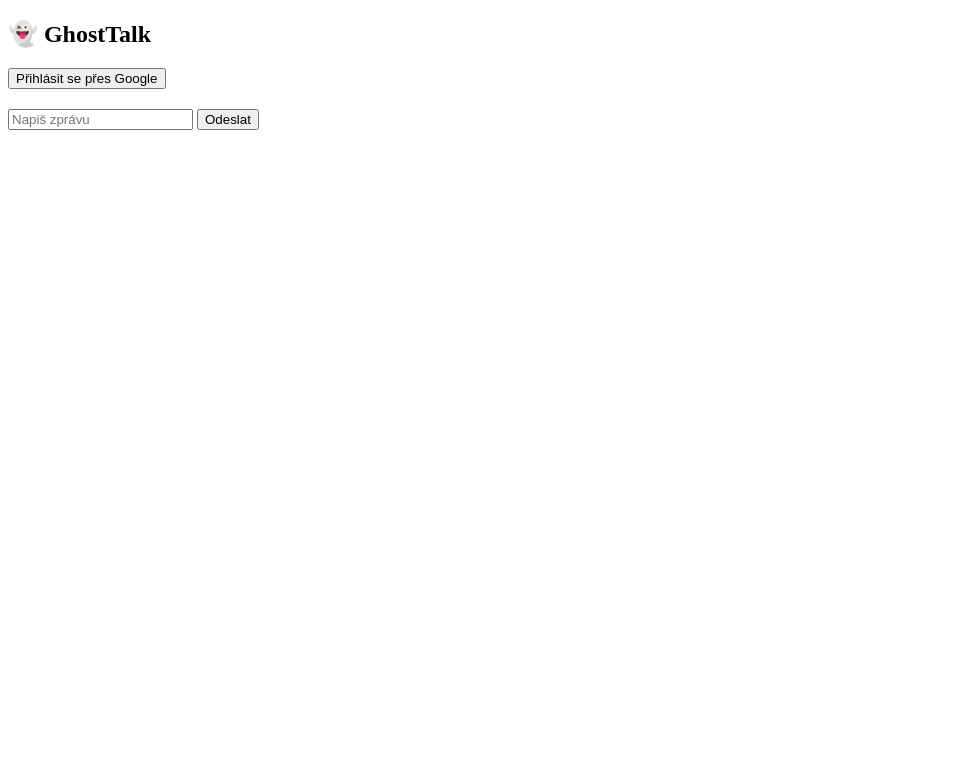
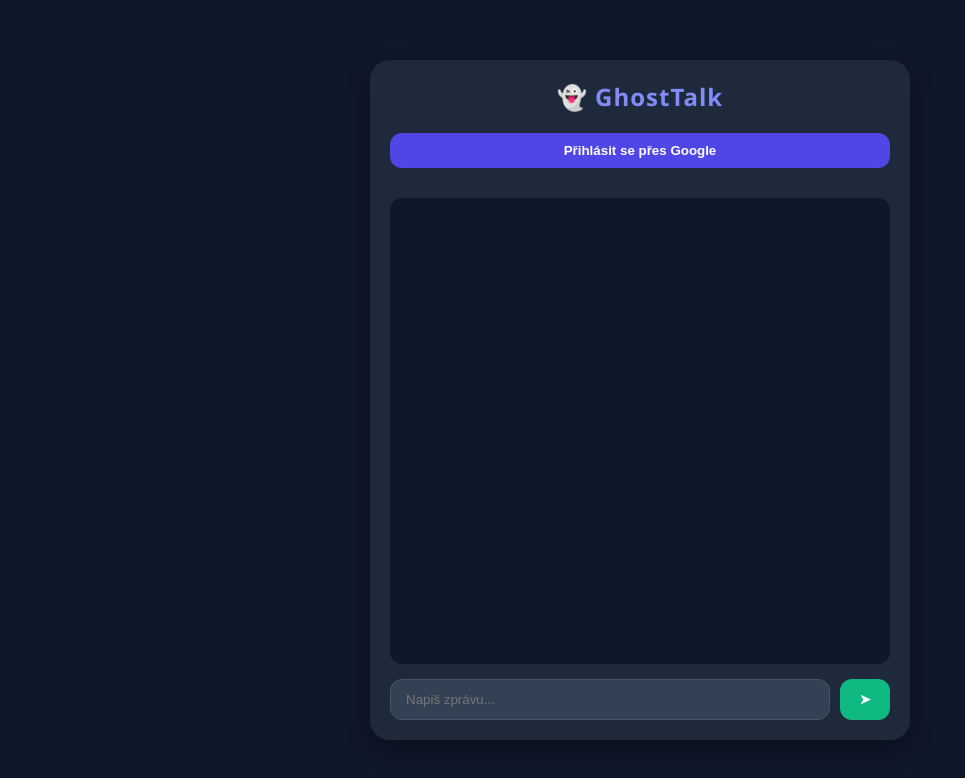
Before and after one commit to Ghost-Talk/APP, a plain HTML site: page index.html in a window 1280 px wide. Shown: the whole page, without its empty margins (0-965 px from the left). Drawn offline with Linux system fonts and the light colour scheme; no server answers.

Commit message:
Update index.html

```diff
--- a/index.html
+++ b/index.html
@@ -1,25 +1,159 @@
 <!DOCTYPE html>
-<html>
+<html lang="cs">
 <head>
-  <title>GhostTalk</title>
+  <meta charset="UTF-8">
+  <meta name="viewport" content="width=device-width, initial-scale=1.0">
+  <title>GhostTalk 👻</title>
+  <style>
+    /* Moderní CSS Reset a Font */
+    body {
+      font-family: 'Segoe UI', Roboto, Helvetica, Arial, sans-serif;
+      background-color: #0f172a; /* Tmavě modré pozadí */
+      color: #f8fafc;
+      display: flex;
+      flex-direction: column;
+      align-items: center;
+      justify-content: center;
+      min-height: 100vh;
+      margin: 0;
+    }
+
+    /* Kontejner chatu */
+    .chat-container {
+      width: 90%;
+      max-width: 500px;
+      background: #1e293b;
+      border-radius: 20px;
+      box-shadow: 0 10px 25px rgba(0,0,0,0.3);
+      padding: 20px;
+      display: flex;
+      flex-direction: column;
+      height: 80vh;
+    }
+
+    h2 {
+      text-align: center;
+      margin-top: 0;
+      color: #818cf8; /* Hezká fialovo-modrá */
+      letter-spacing: 1px;
+    }
+
+    /* Tlačítko přihlášení */
+    .login-btn {
+      background: #4f46e5;
+      color: white;
+      border: none;
+      padding: 10px 20px;
+      border-radius: 12px;
+      cursor: pointer;
+      font-weight: bold;
+      transition: transform 0.2s, background 0.3s;
+      margin-bottom: 15px;
+    }
+
+    .login-btn:hover {
+      background: #4338ca;
+      transform: scale(1.02);
+    }
+
+    /* Seznam zpráv */
+    #chat {
+      flex-grow: 1;
+      overflow-y: auto;
+      margin: 15px 0;
+      padding: 10px;
+      background: #0f172a;
+      border-radius: 12px;
+      display: flex;
+      flex-direction: column;
+      gap: 10px;
+    }
+
+    /* Styl bublin */
+    .message-bubble {
+      background: #334155;
+      padding: 8px 15px;
+      border-radius: 15px;
+      border-bottom-left-radius: 2px;
+      max-width: 85%;
+      align-self: flex-start;
+      animation: fadeIn 0.3s ease;
+    }
+
+    .message-bubble b {
+      display: block;
+      font-size: 0.8rem;
+      color: #818cf8;
+      margin-bottom: 3px;
+    }
+
+    /* Vstupní pole a odesílání */
+    .input-group {
+      display: flex;
+      gap: 10px;
+    }
+
+    input {
+      flex-grow: 1;
+      background: #334155;
+      border: 1px solid #475569;
+      color: white;
+      padding: 12px 15px;
+      border-radius: 12px;
+      outline: none;
+    }
+
+    input:focus {
+      border-color: #818cf8;
+    }
+
+    .send-btn {
+      background: #10b981; /* Zelená */
+      color: white;
+      border: none;
+      width: 50px;
+      border-radius: 12px;
+      cursor: pointer;
+      font-weight: bold;
+      transition: 0.3s;
+    }
+
+    .send-btn:hover {
+      background: #059669;
+    }
+
+    /* Animace */
+    @keyframes fadeIn {
+      from { opacity: 0; transform: translateY(5px); }
+      to { opacity: 1; transform: translateY(0); }
+    }
+
+    /* Custom Scrollbar */
+    #chat::-webkit-scrollbar { width: 5px; }
+    #chat::-webkit-scrollbar-thumb { background: #475569; border-radius: 10px; }
+  </style>
 </head>
 <body>
 
-<h2>👻 GhostTalk</h2>
+<div class="chat-container">
+  <h2>👻 GhostTalk</h2>
 
-<button onclick="login()">Přihlásit se přes Google</button>
+  <button class="login-btn" onclick="login()">Přihlásit se přes Google</button>
 
-<div id="chat" style="margin-top:20px;"></div>
+  <div id="chat">
+    </div>
 
-<input id="messageInput" placeholder="Napiš zprávu">
-<button onclick="sendMessage()">Odeslat</button>
+  <div class="input-group">
+    <input id="messageInput" placeholder="Napiš zprávu...">
+    <button class="send-btn" onclick="sendMessage()">➤</button>
+  </div>
+</div>
 
 <script type="module">
   import { initializeApp } from "https://www.gstatic.com/firebasejs/10.12.0/firebase-app.js";
-  import { getFirestore, collection, addDoc, onSnapshot } from "https://www.gstatic.com/firebasejs/10.12.0/firebase-firestore.js";
+  import { getFirestore, collection, addDoc, onSnapshot, query, orderBy } from "https://www.gstatic.com/firebasejs/10.12.0/firebase-firestore.js";
   import { getAuth, signInWithPopup, GoogleAuthProvider } from "https://www.gstatic.com/firebasejs/10.12.0/firebase-auth.js";
 
-  // 👉 SEM DOSADÍŠ svoje Firebase údaje
   const firebaseConfig = {
     apiKey: "AIzaSyB8olAwCB08KQ31UVXBt23sbrTwZlpsmg8",
     authDomain: "ghosttalk1.firebaseapp.com",
@@ -34,39 +168,58 @@
   let user = null;
 
   async function login() {
-    const result = await signInWithPopup(auth, provider);
-    user = result.user;
-    alert("Přihlášen jako: " + user.displayName);
+    try {
+      const result = await signInWithPopup(auth, provider);
+      user = result.user;
+      document.querySelector('.login-btn').innerText = "Přihlášen jako " + user.displayName;
+    } catch (error) {
+      console.error(error);
+    }
   }
 
   async function sendMessage() {
-    const text = document.getElementById("messageInput").value;
+    const input = document.getElementById("messageInput");
+    const text = input.value;
 
     if (!user) {
       alert("Nejdřív se přihlas!");
       return;
     }
+    if (text.trim() === "") return;
 
     await addDoc(collection(db, "messages"), {
       text: text,
-      name: user.displayName
+      name: user.displayName,
+      createdAt: Date.now() // Přidáno pro řazení
     });
 
-    document.getElementById("messageInput").value = "";
+    input.value = "";
   }
 
+  // Poslech zpráv seřazených podle času
   onSnapshot(collection(db, "messages"), (snapshot) => {
     const chat = document.getElementById("chat");
     chat.innerHTML = "";
 
     snapshot.forEach(doc => {
       const msg = doc.data();
-      chat.innerHTML += "<p><b>" + msg.name + ":</b> " + msg.text + "</p>";
+      const div = document.createElement("div");
+      div.className = "message-bubble";
+      div.innerHTML = `<b>${msg.name}</b> ${msg.text}`;
+      chat.appendChild(div);
     });
+
+    // Automatické scrollování dolů
+    chat.scrollTop = chat.scrollHeight;
   });
 
   window.login = login;
   window.sendMessage = sendMessage;
+
+  // Odesílání klávesou Enter
+  document.getElementById("messageInput").addEventListener("keypress", (e) => {
+    if (e.key === "Enter") sendMessage();
+  });
 </script>
 
 </body>
```
